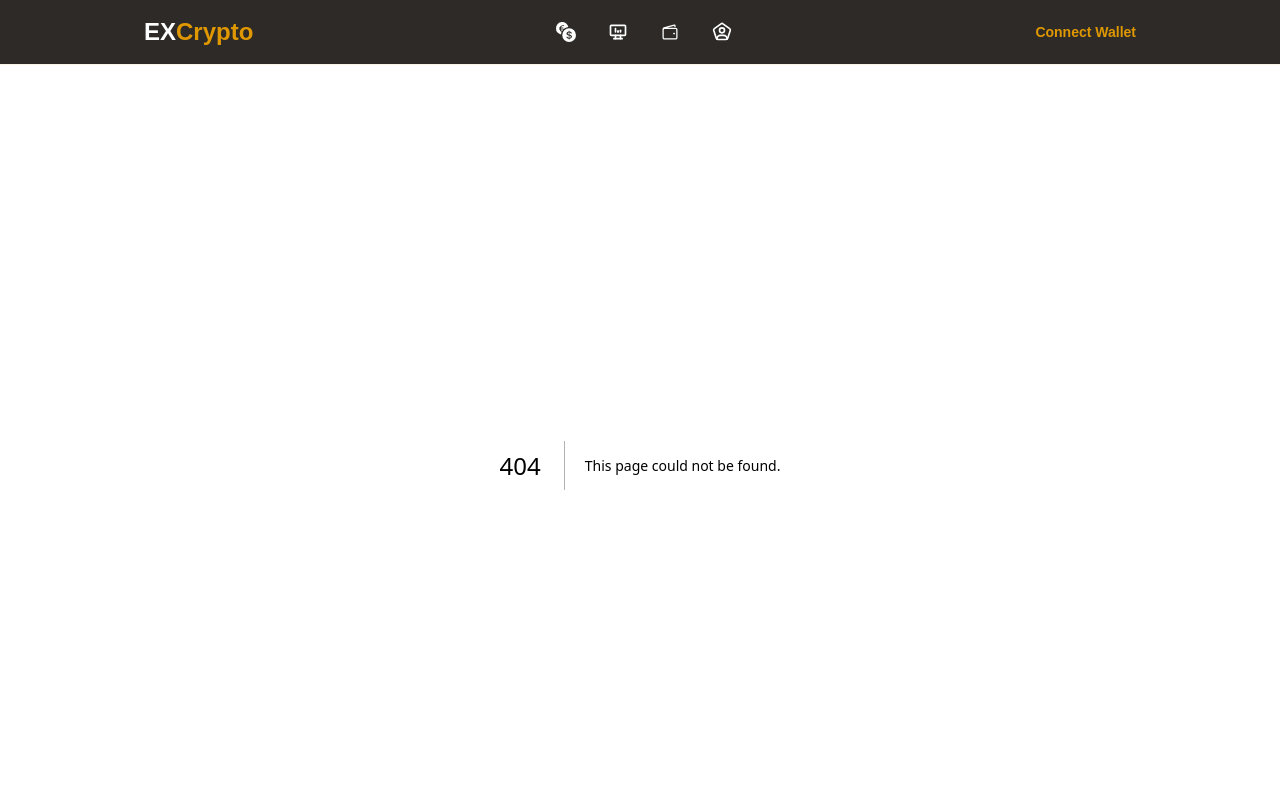
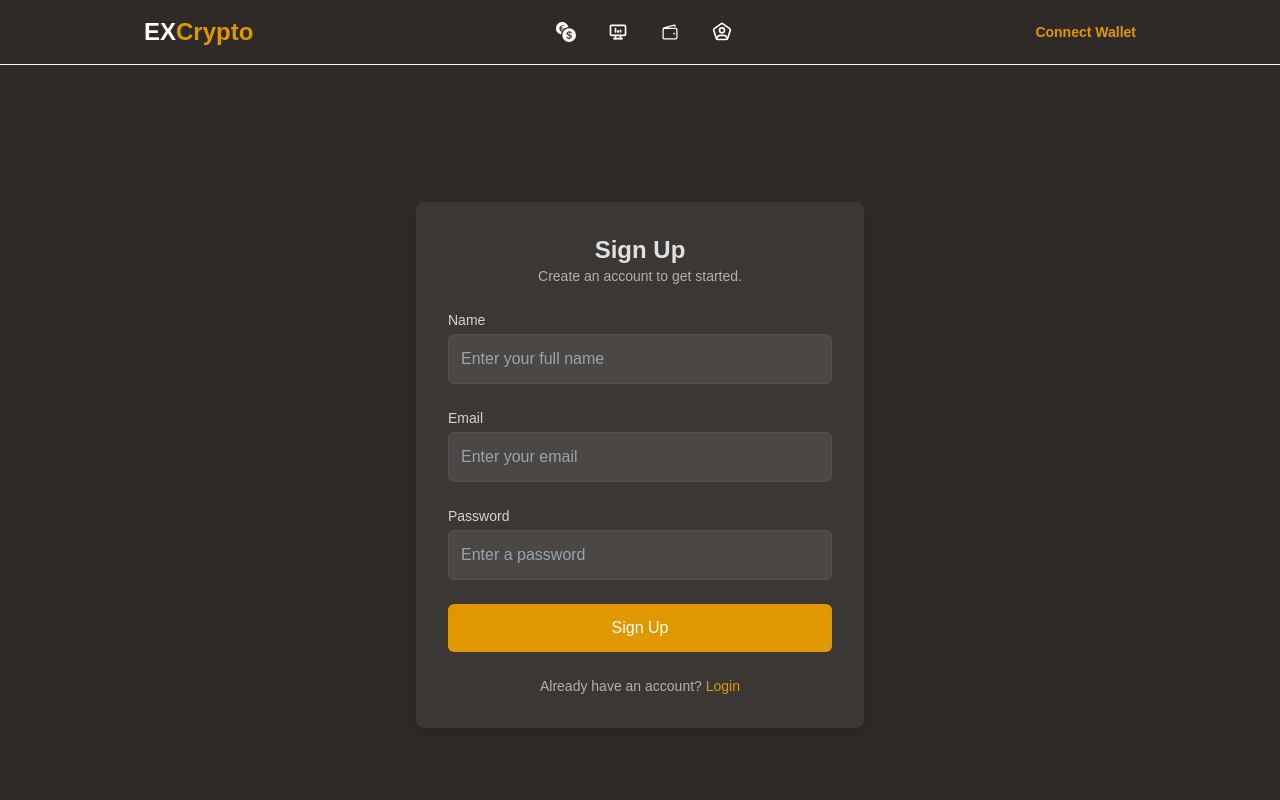
Before and after one commit to TayyabIlyas-Dev/crypto-rates, a Next.js app: page /signup in a window 1280 px wide. Before the commit this address had no page. Shown: the top 800 px of the page. Built offline with nearby package versions, Linux system fonts and the light colour scheme.

Commit message:
login and signup page added

```diff
--- a/src/app/components/HeroTwo.tsx
+++ b/src/app/components/HeroTwo.tsx
@@ -17,14 +17,14 @@ interface Token {
 }
 
 const tokens: Token[] = [
-  { name: "BITCOIN", price: "$12536.2365", change: "5.36%", icon: <PiCurrencyBtcFill/>, isPositive: true },
-  { name: "POLYGON", price: "$12536.2365", change: "5.36%", icon: <SiPolygon/>, isPositive: true },
-  { name: "BINANCE", price: "$12536.2365", change: "-5.36%", icon: <TbBrandAirbnb/>, isPositive: false },
-  { name: "DOGE", price: "$12536.2365", change: "5.36%", icon: <SiDogecoin/>, isPositive: true },
-  { name: "TETHER", price: "$12536.2365", change: "-5.36%", icon: <SiTether/>, isPositive: false },
-  { name: "XRP", price: "$12536.2365", change: "5.36%", icon: <RiXrpLine/> , isPositive: true },
-  { name: "ETHERUM", price: "$12536.2365", change: "5.36%", icon: <SiEthereum/>, isPositive: true },
-  { name: "CARDANO", price: "$12536.2365", change: "5.36%", icon: <SiCardano/>, isPositive: true },
+  { name: "BITCOIN", price: "$90,667.00", change: "5.36%", icon: <PiCurrencyBtcFill/>, isPositive: true },
+  { name: "POLYGON", price: "$4,170.00", change: "5.36%", icon: <SiPolygon/>, isPositive: true },
+  { name: "BINANCE", price: "$0.0036", change: "-5.36%", icon: <TbBrandAirbnb/>, isPositive: false },
+  { name: "DOGE", price: "$52.47", change: "5.36%", icon: <SiDogecoin/>, isPositive: true },
+  { name: "TETHER", price: "$1.00", change: "-5.36%", icon: <SiTether/>, isPositive: false },
+  { name: "XRP", price: "$0.0036", change: "5.36%", icon: <RiXrpLine/> , isPositive: true },
+  { name: "ETHERUM", price: "$3,146.50", change: "5.36%", icon: <SiEthereum/>, isPositive: true },
+  { name: "CARDANO", price: "$0.71", change: "5.36%", icon: <SiCardano/>, isPositive: true },
 ];
 
 const HeroTwo: React.FC = () => {
--- /dev/null
+++ b/src/app/components/Login.tsx
@@ -0,0 +1,69 @@
+import React from 'react'
+
+const Login = () => {
+  return (
+    <div>
+     <div className="min-h-screen flex items-center justify-center bg-[#2d2a27] p-4">
+        <div className="bg-[#3a3734] rounded-lg shadow-lg w-full max-w-md p-8">
+          <h2 className="text-2xl font-bold text-center text-[#e0e0e0]">
+            Login
+          </h2>
+          <p className="text-[#b0b0b0] text-sm text-center mb-6">
+            Welcome back! Please enter your credentials.
+          </p>
+
+          <form className="space-y-6">
+            {/* Email Input */}
+            <div>
+              <label
+                htmlFor="email"
+                className="text-sm font-medium text-[#d4d4d4] block"
+              >
+                Email
+              </label>
+              <input
+                type="email"
+                id="email"
+                placeholder="Enter your email"
+                className="w-full bg-[#4a4744] text-[#ffffff] border border-[#55524f] rounded-md p-3 mt-1 focus:outline-none focus:ring-2 focus:ring-[#6c63ff]"
+              />
+            </div>
+
+            {/* Password Input */}
+            <div>
+              <label
+                htmlFor="password"
+                className="text-sm font-medium text-[#d4d4d4] block"
+              >
+                Password
+              </label>
+              <input
+                type="password"
+                id="password"
+                placeholder="Enter your password"
+                className="w-full bg-[#4a4744] text-[#ffffff] border border-[#55524f] rounded-md p-3 mt-1 focus:outline-none focus:ring-2 focus:ring-[#6c63ff]"
+              />
+            </div>
+
+            {/* Login Button */}
+            <button
+              type="submit"
+              className="w-full bg-[#6c63ff] text-white font-medium p-3 rounded-md hover:bg-[#817aff] transition"
+            >
+              Login
+            </button>
+          </form>
+
+          <div className="text-sm text-center mt-6 text-[#b0b0b0]">
+            Don&apos;t have an account?{" "}
+            <a href="/signup" className="text-[#6c63ff] hover:underline">
+              Sign up
+            </a>
+          </div>
+        </div>
+      </div>
+    </div>
+  )
+}
+
+export default Login
--- a/src/app/components/Navbar.tsx
+++ b/src/app/components/Navbar.tsx
@@ -32,20 +32,20 @@ const Navbar = () => {
         <div className="hidden sm:block">
           <div className="flex justify-center items-center gap-5">
             <ul className="flex gap-8 text-xl font-medium">
-            <Link href="/favorite"><li><BsCurrencyExchange /></li></Link>
-          <Link href="/addToCart"><li><TbDeviceDesktopAnalytics /></li></Link>
-          <Link href="/about"><li ><LiaWalletSolid /></li></Link>
-          <Link href="/about"><li ><TbUserPentagon /></li></Link>
+            <Link href="#"><li><BsCurrencyExchange /></li></Link>
+          <Link href="#"><li><TbDeviceDesktopAnalytics /></li></Link>
+          <Link href="/login"><li ><LiaWalletSolid /></li></Link>
+          <Link href="/login"><li ><TbUserPentagon /></li></Link>
             </ul>
           </div>
         </div>
 
         {/* Right side icons */}
         <ul className="flex gap-5 text-xl pl-2 items-center sm:hidden">
-          <Link href="/favorite"><li><BsCurrencyExchange /></li></Link>
-          <Link href="/addToCart"><li><TbDeviceDesktopAnalytics /></li></Link>
-          <Link href="/about"><li ><LiaWalletSolid /></li></Link>
-          <Link href="/about"><li ><TbUserPentagon /></li></Link>
+          <Link href="#"><li><BsCurrencyExchange /></li></Link>
+          <Link href="#"><li><TbDeviceDesktopAnalytics /></li></Link>
+          <Link href="/login"><li ><LiaWalletSolid /></li></Link>
+          <Link href="/login"><li ><TbUserPentagon /></li></Link>
 
         </ul>
 
@@ -64,14 +64,14 @@ const Navbar = () => {
                     <SheetClose asChild><Link href="/">Home</Link></SheetClose>
                     <SheetClose asChild><Link href="/about">About</Link></SheetClose>
                     <SheetClose asChild><Link href="/contactus">Contact</Link></SheetClose>
-                    <SheetClose asChild><Link href="/blog">Blog</Link></SheetClose>
+                    <SheetClose asChild><Link href="/login">Analytics</Link></SheetClose>
                   </div>
 
                   {/* Icons in mobile menu */}
                   <div className="flex gap-6 text-xl  pt-3">
-                    <SheetClose asChild><Link href="/favorite"><FaRegHeart /></Link></SheetClose>
-                    <SheetClose asChild><Link href="/addToCart"><IoCartOutline /></Link></SheetClose>
-                    <SheetClose asChild><Link href="/about"><FaRegUser /></Link></SheetClose>
+                    <SheetClose asChild><Link href="#favorite"><FaRegHeart /></Link></SheetClose>
+                    <SheetClose asChild><Link href="#addToCart"><IoCartOutline /></Link></SheetClose>
+                    <SheetClose asChild><Link href="/login"><FaRegUser /></Link></SheetClose>
                   </div>
                 </SheetDescription>
               </SheetHeader>
@@ -81,7 +81,7 @@ const Navbar = () => {
 
         {/* Connect Wallet Link */}
         <div className="hidden sm:block">
-          <Link href="/" className="text-[#e09800] font-semibold">Connect Wallet</Link>
+          <Link href="/signup" className="text-[#e09800] font-semibold">Connect Wallet</Link>
         </div>
       </nav>
     </div>
--- /dev/null
+++ b/src/app/components/SignUp.tsx
@@ -0,0 +1,84 @@
+'use client'
+import React from 'react'
+
+const Login = () => {
+  return (
+    <div>
+       <div className="min-h-screen flex items-center justify-center bg-[#2d2a27] p-4">
+      <div className="bg-[#3a3734] rounded-lg shadow-lg w-full max-w-md p-8">
+        <h2 className="text-2xl font-bold text-center text-[#e0e0e0]">Sign Up</h2>
+        <p className="text-[#b0b0b0] text-sm text-center mb-6">
+          Create an account to get started.
+        </p>
+
+        <form className="space-y-6">
+          {/* Name Input */}
+          <div>
+            <label
+              htmlFor="name"
+              className="text-sm font-medium text-[#d4d4d4] block"
+            >
+              Name
+            </label>
+            <input
+              type="text"
+              id="name"
+              placeholder="Enter your full name"
+              className="w-full bg-[#4a4744] text-[#ffffff] border border-[#55524f] rounded-md p-3 mt-1 focus:outline-none focus:ring-2 focus:ring-[#e09800]"
+            />
+          </div>
+
+          {/* Email Input */}
+          <div>
+            <label
+              htmlFor="email"
+              className="text-sm font-medium text-[#d4d4d4] block"
+            >
+              Email
+            </label>
+            <input
+              type="email"
+              id="email"
+              placeholder="Enter your email"
+              className="w-full bg-[#4a4744] text-[#ffffff] border border-[#55524f] rounded-md p-3 mt-1 focus:outline-none focus:ring-2 focus:ring-[#e09800]"
+            />
+          </div>
+
+          {/* Password Input */}
+          <div>
+            <label
+              htmlFor="password"
+              className="text-sm font-medium text-[#d4d4d4] block"
+            >
+              Password
+            </label>
+            <input
+              type="password"
+              id="password"
+              placeholder="Enter a password"
+              className="w-full bg-[#4a4744] text-[#ffffff] border border-[#55524f] rounded-md p-3 mt-1 focus:outline-none focus:ring-2 focus:ring-[#e09800]"
+            />
+          </div>
+
+          {/* Signup Button */}
+          <button
+            type="submit"
+            className="w-full bg-[#e09800] text-white font-medium p-3 rounded-md hover:bg-[#62502afc] transition"
+          >
+            Sign Up
+          </button>
+        </form>
+
+        <div className="text-sm text-center mt-6 text-[#b0b0b0]">
+          Already have an account?{" "}
+          <a href="/login" className="text-[#e09800] hover:underline">
+            Login
+          </a>
+        </div>
+      </div>
+    </div>
+    </div>
+  )
+}
+
+export default Login
--- /dev/null
+++ b/src/app/login/page.tsx
@@ -0,0 +1,18 @@
+import React from 'react'
+import Login from '../components/Login'
+import Footer from '../components/Footer'
+
+const page = () => {
+  return (
+    <div>
+    <div>
+    <Login/>
+    </div>
+    <div>
+      <Footer/>
+    </div>
+    </div>
+  )
+}
+
+export default page
--- /dev/null
+++ b/src/app/signup/page.tsx
@@ -0,0 +1,18 @@
+import React from 'react'
+import SignUp from '../components/SignUp'
+import Footer from '../components/Footer'
+
+const page = () => {
+  return (
+    <div>
+      <div>
+      <SignUp/>
+      </div>
+      <div>
+      <Footer/>
+      </div>
+    </div>
+  )
+}
+
+export default page
```
